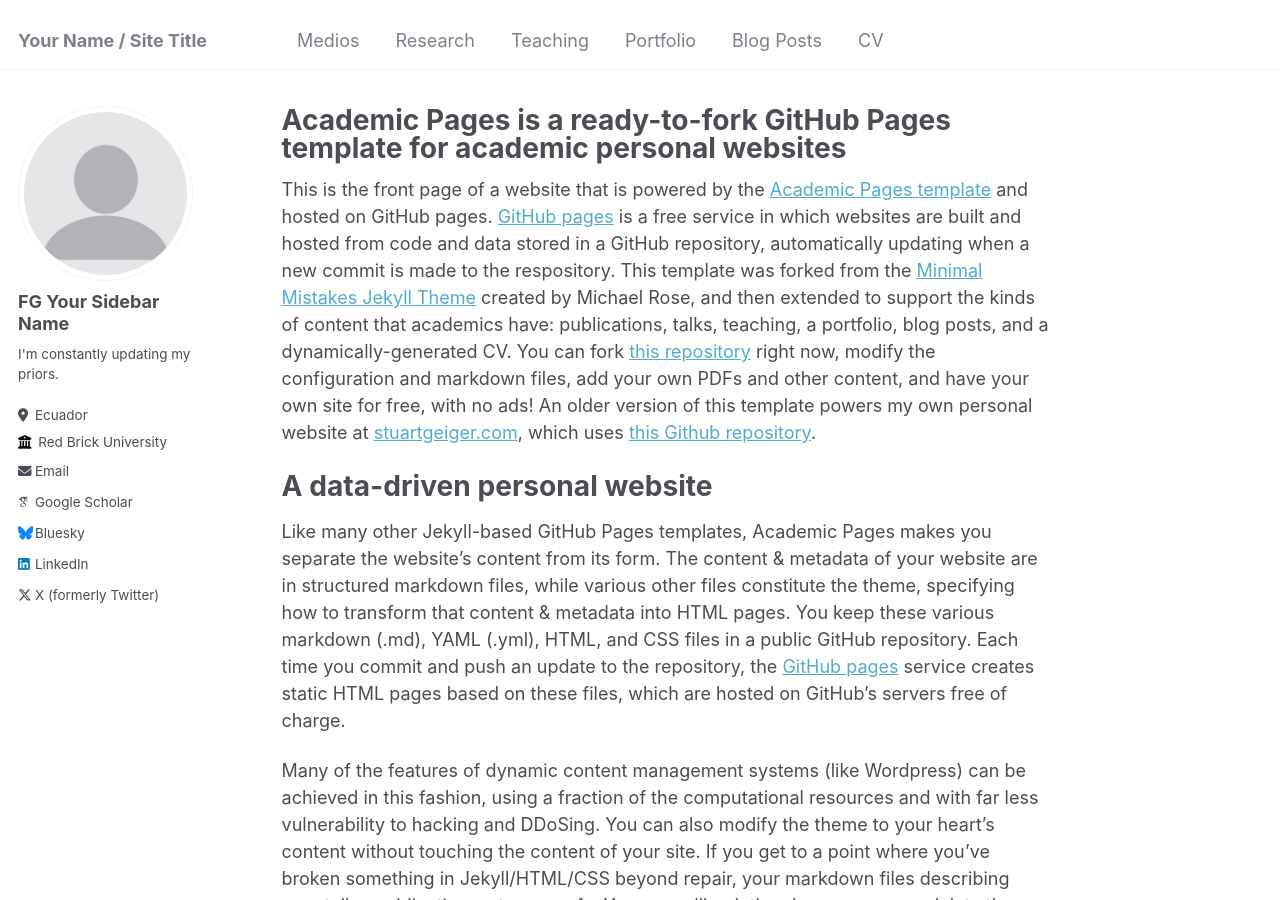
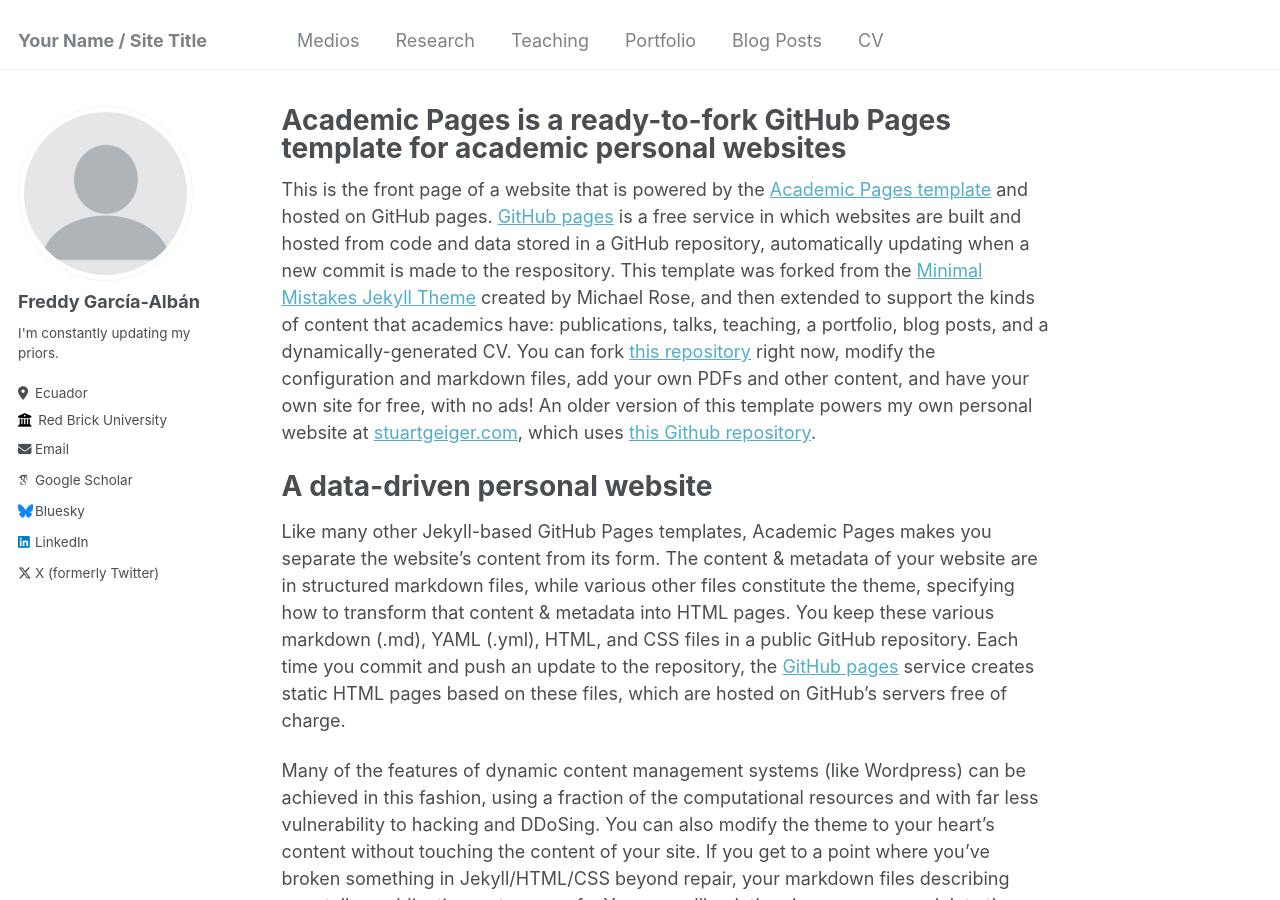
Before and after one commit to EnexFG/EnexFG.github.io, a Jekyll site: the page built from _pages/about.md, in a window 1280 px wide and 900 px high. Built offline with Jekyll 4.4.1, drawn with Linux system fonts in a browser that asks for light colours; some web fonts are replaced.

Commit message:
Update _config.yml

```diff
--- a/_config.yml
+++ b/_config.yml
@@ -22,7 +22,7 @@ repository               : "enexfg.github.io"
 author:
   # Biographic information
   avatar           : "profile.png"
-  name             : "FG Your Sidebar Name"
+  name             : "Freddy García-Albán"
   pronouns         : # example: "she/her"
   bio              : "I'm constantly updating my priors."
   location         : "Ecuador"
```
